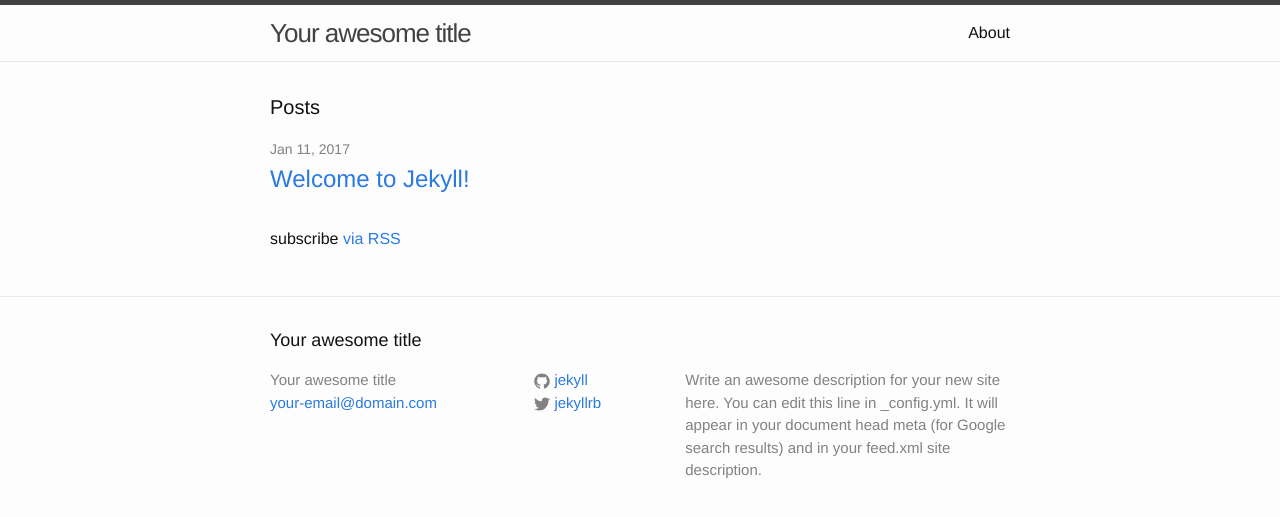
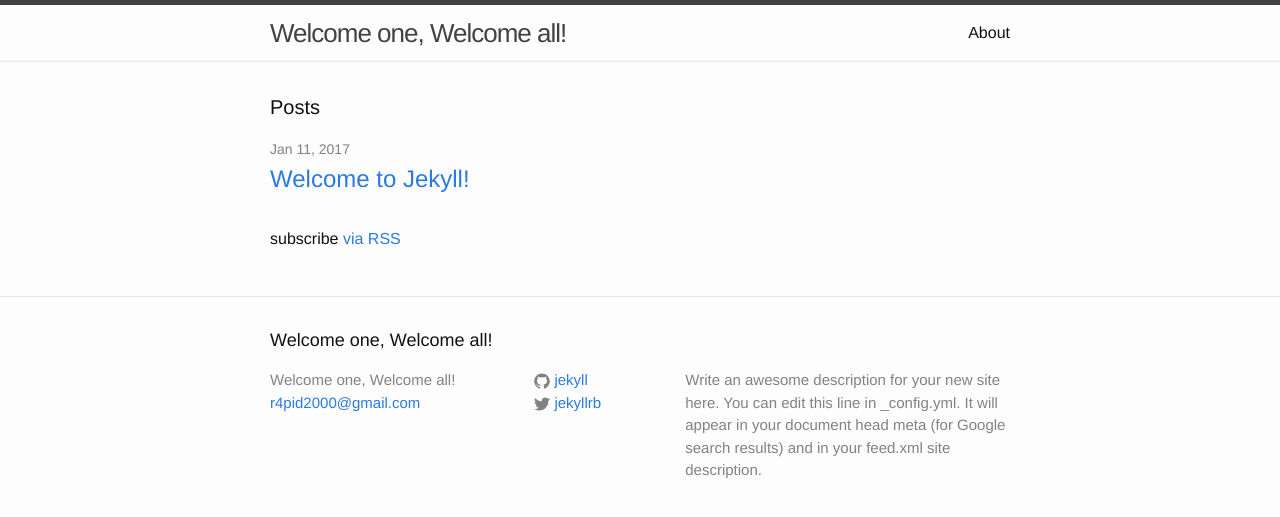
Before and after one commit to r4pid2000/r4pid2000.github.io, a Jekyll site: the page built from index.html, in a window 1280 px wide. Shown: the top 517 px of the page. Built offline with Jekyll 4.4.1, drawn with Linux system fonts in a browser that asks for light colours.

Commit message:
Updated site with title
added title and email

```diff
--- a/_config.yml
+++ b/_config.yml
@@ -6,8 +6,8 @@
 # 'jekyll serve'. If you change this file, please restart the server process.
 
 # Site settings
-title: Your awesome title
-email: your-email@domain.com
+title: Welcome one, Welcome all!
+email: r4pid2000@gmail.com
 description: > # this means to ignore newlines until "baseurl:"
   Write an awesome description for your new site here. You can edit this
   line in _config.yml. It will appear in your document head meta (for
```
